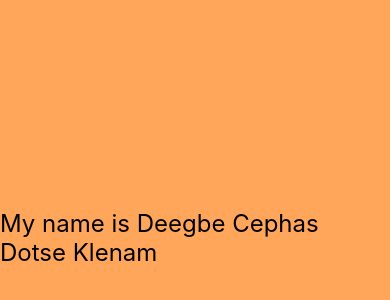
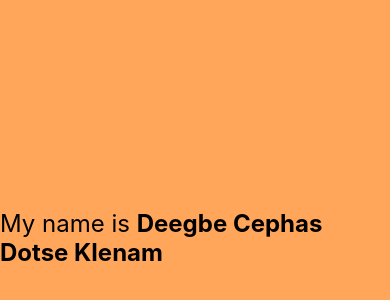
Before and after one commit to KlenamX/rn-assignment2-ID-11253321, a React Native app: screen / in a window 390 px wide. Shown: the part 184-484 px from the top of the page. Built offline with nearby package versions, Linux system fonts and the light colour scheme.

Commit message:
make name Bold

```diff
--- a/App.js
+++ b/App.js
@@ -4,7 +4,10 @@ import { StyleSheet, Text, View } from "react-native";
 export default function App() {
   return (
     <View style={styles.container}>
-      <Text style={styles.text}>My name is Deegbe Cephas Dotse Klenam</Text>
+      <Text style={styles.text}>
+        My name is{" "}
+        <Text style={{ fontWeight: "bold" }}>Deegbe Cephas Dotse Klenam</Text>
+      </Text>
       <StatusBar style="auto" />
     </View>
   );
```
